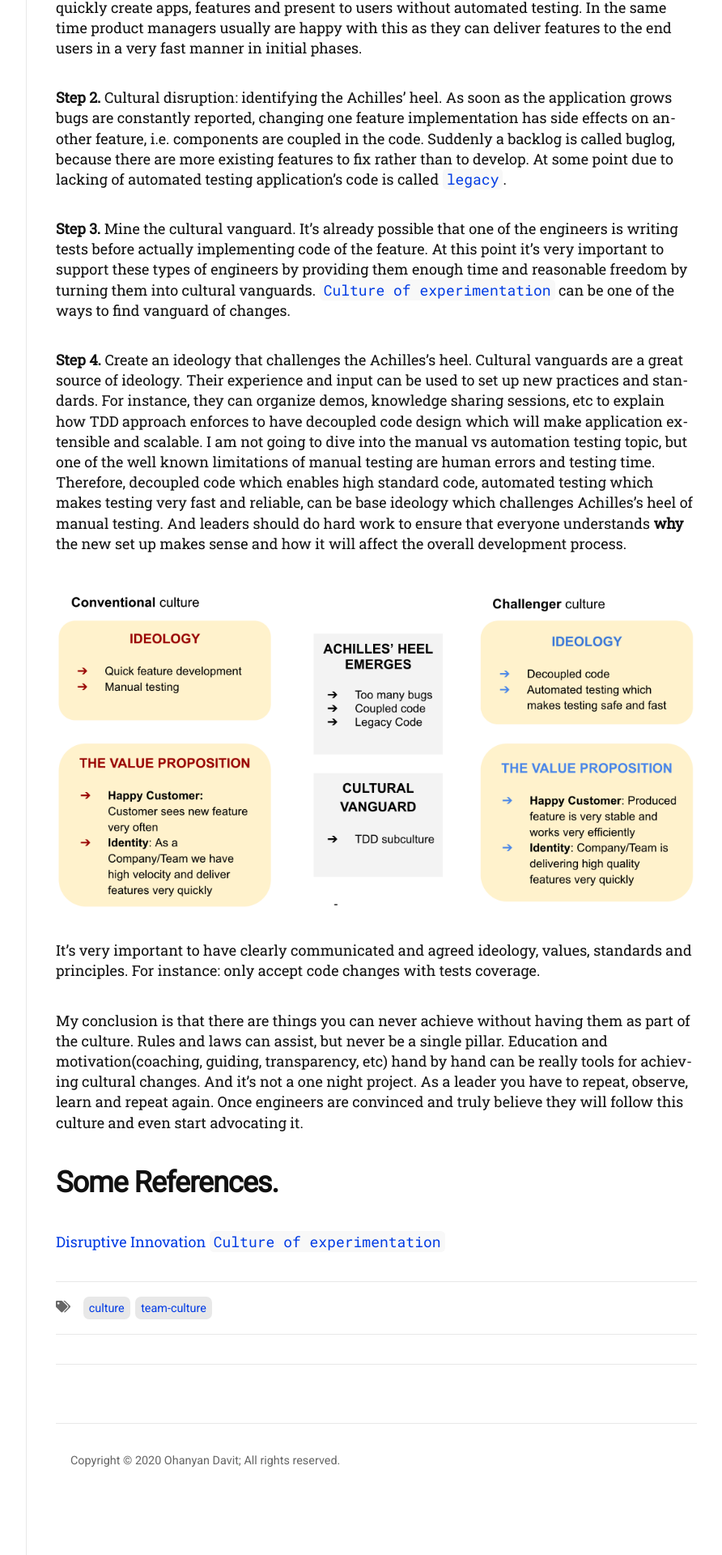
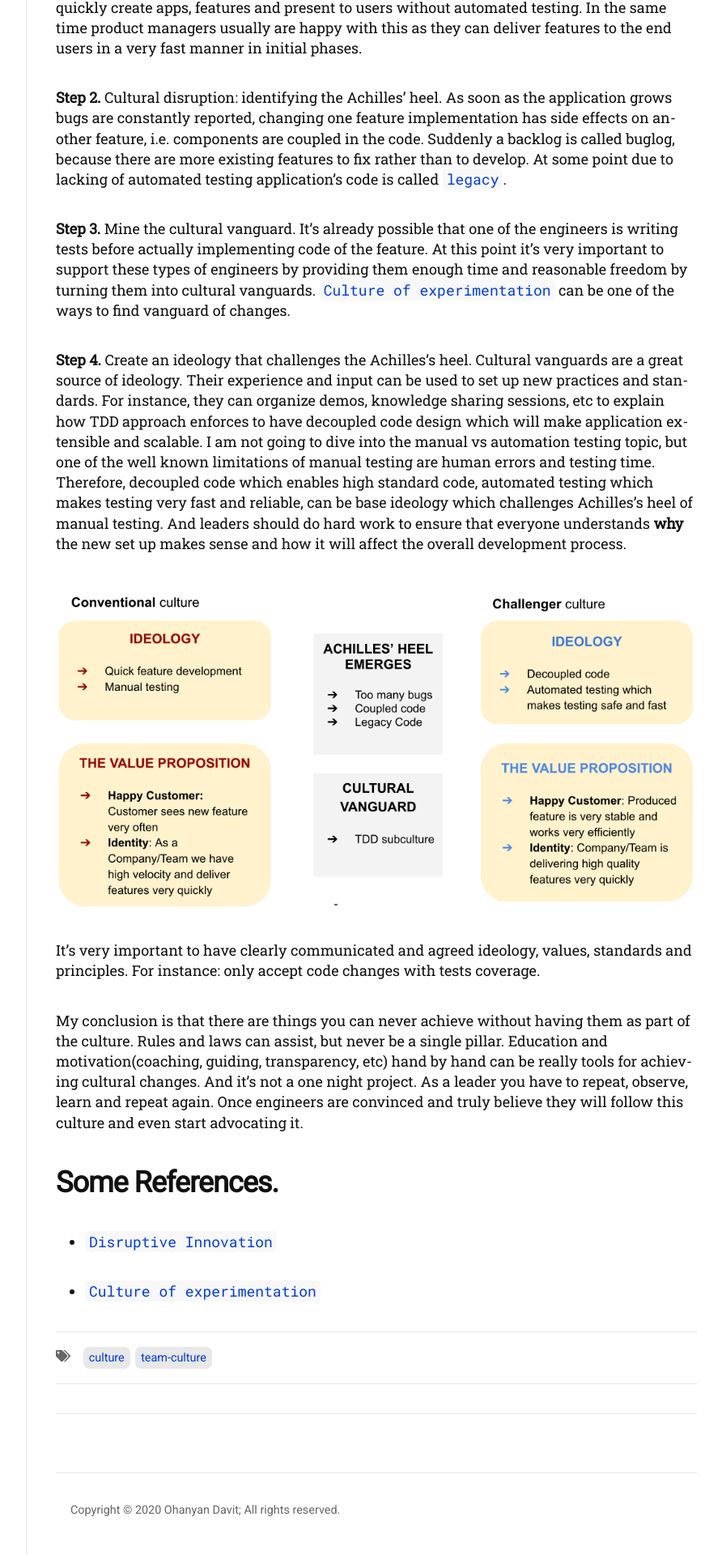
Before and after one commit to OhDavit/ohDavit.github.io, a Jekyll site: the page built from _posts/2020-01-11-culture-change.md, in a window 1280 px wide. Shown: the part 808-2728 px from the top of the page at 81% size, without its empty margins (307-1199 px from the left). Built offline with Jekyll 4.4.1, drawn with Linux system fonts in a browser that asks for light colours; nearby versions of some CDN libraries; some web fonts are replaced; comment, search, counter and statistics services are not loaded.

Commit message:
fixes styles

```diff
--- a/_posts/2020-01-11-culture-change.md
+++ b/_posts/2020-01-11-culture-change.md
@@ -30,5 +30,6 @@ It's very important to have clearly communicated and agreed ideology, values, st
 My conclusion is that there are things you can never achieve without having them as part of the culture. Rules and laws can assist, but never be a single pillar. Education and motivation(coaching, guiding, transparency, etc) hand by hand can be really  tools for achieving cultural changes. And it's not a one night project. As a leader you have to repeat, observe, learn and repeat again. Once engineers are convinced and truly believe they will follow this culture and even start advocating it.
 
 # Some References.
-[Disruptive Innovation](https://hbr.org/2015/12/what-is-disruptive-innovation)
-[`Culture of experimentation`](https://hbr.org/2020/03/productive-innovation?ab=hero-main-text#building-a-culture-of-experimentation)
+- [`Disruptive Innovation`](https://hbr.org/2015/12/what-is-disruptive-innovation)
+
+- [`Culture of experimentation`](https://hbr.org/2020/03/productive-innovation?ab=hero-main-text#building-a-culture-of-experimentation)
```
